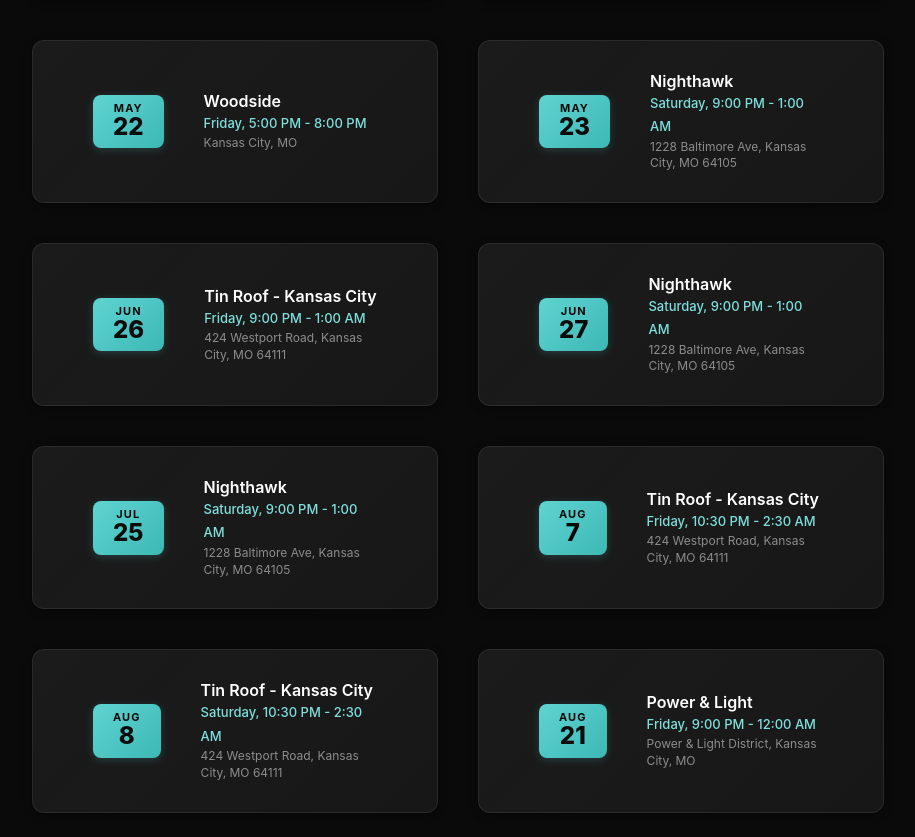
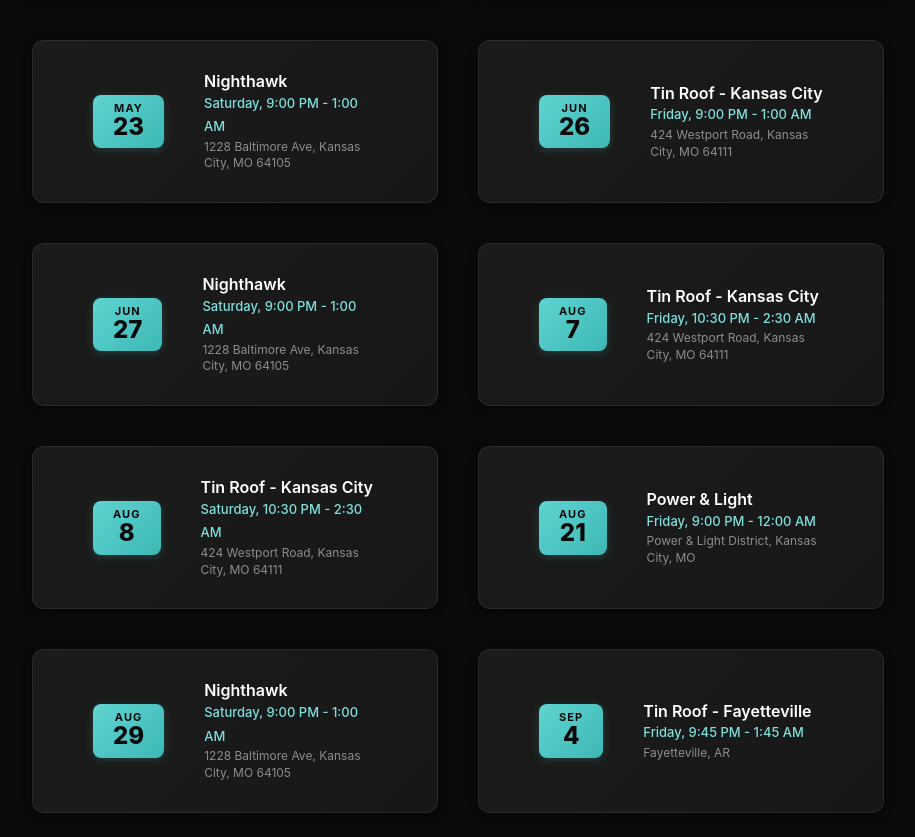
Before and after one commit to adam035827/post-clarity-epk, an Angular app: page /shows in a window 1280 px wide. Shown: the part 1095-1932 px from the top of the page, without its empty margins (182-1097 px from the left). Built offline with nearby package versions, Linux system fonts and the light colour scheme.

Commit message:
Remove Woodside and Jul 25 Nighthawk show

```diff
--- a/src/app/views/shows/shows.ts
+++ b/src/app/views/shows/shows.ts
@@ -19,11 +19,9 @@
     { date: new Date('2026-02-20T21:00:00'), month: 'FEB', day: '20', venue: 'Tin Roof - Kansas City', dayTime: 'Friday, 9:00 PM - 1:00 AM', location: '424 Westport Road, Kansas City, MO 64111' },
     { date: new Date('2026-02-21T21:00:00'), month: 'FEB', day: '21', venue: 'Tin Roof - Kansas City', dayTime: 'Saturday, 9:00 PM - 1:00 AM', location: '424 Westport Road, Kansas City, MO 64111' },
     { date: new Date('2026-03-21T20:00:00'), month: 'MAR', day: '21', venue: 'Greenway - Best of the Industry 2026', dayTime: 'Saturday, 8:00 PM - 11:00 PM', location: '3951 Broadway Boulevard, Kansas City, MO 64111' },
-    { date: new Date('2026-05-22T17:00:00'), month: 'MAY', day: '22', venue: 'Woodside', dayTime: 'Friday, 5:00 PM - 8:00 PM', location: 'Kansas City, MO' },
     { date: new Date('2026-05-23T21:00:00'), month: 'MAY', day: '23', venue: 'Nighthawk', dayTime: 'Saturday, 9:00 PM - 1:00 AM', location: '1228 Baltimore Ave, Kansas City, MO 64105' },
     { date: new Date('2026-06-26T21:00:00'), month: 'JUN', day: '26', venue: 'Tin Roof - Kansas City', dayTime: 'Friday, 9:00 PM - 1:00 AM', location: '424 Westport Road, Kansas City, MO 64111' },
     { date: new Date('2026-06-27T21:00:00'), month: 'JUN', day: '27', venue: 'Nighthawk', dayTime: 'Saturday, 9:00 PM - 1:00 AM', location: '1228 Baltimore Ave, Kansas City, MO 64105' },
-    { date: new Date('2026-07-25T21:00:00'), month: 'JUL', day: '25', venue: 'Nighthawk', dayTime: 'Saturday, 9:00 PM - 1:00 AM', location: '1228 Baltimore Ave, Kansas City, MO 64105' },
     { date: new Date('2026-08-07T22:30:00'), month: 'AUG', day: '7', venue: 'Tin Roof - Kansas City', dayTime: 'Friday, 10:30 PM - 2:30 AM', location: '424 Westport Road, Kansas City, MO 64111' },
     { date: new Date('2026-08-08T22:30:00'), month: 'AUG', day: '8', venue: 'Tin Roof - Kansas City', dayTime: 'Saturday, 10:30 PM - 2:30 AM', location: '424 Westport Road, Kansas City, MO 64111' },
     { date: new Date('2026-08-21T21:00:00'), month: 'AUG', day: '21', venue: 'Power & Light', dayTime: 'Friday, 9:00 PM - 12:00 AM', location: 'Power & Light District, Kansas City, MO' },
--- a/src/index.html
+++ b/src/index.html
@@ -141,29 +141,6 @@
     {
       "@context": "https://schema.org",
       "@type": "MusicEvent",
-      "name": "Post Clarity Live at Nighthawk",
-      "startDate": "2026-07-25T21:00:00",
-      "endDate": "2026-07-26T01:00:00",
-      "eventStatus": "https://schema.org/EventScheduled",
-      "eventAttendanceMode": "https://schema.org/OfflineEventAttendanceMode",
-      "location": {
-        "@type": "MusicVenue",
-        "name": "Nighthawk",
-        "address": {
-          "@type": "PostalAddress",
-          "streetAddress": "1228 Baltimore Ave",
-          "addressLocality": "Kansas City",
-          "addressRegion": "MO",
-          "postalCode": "64105",
-          "addressCountry": "US"
-        }
-      },
-      "performer": { "@type": "MusicGroup", "name": "Post Clarity" },
-      "url": "https://postclaritykc.com/shows"
-    },
-    {
-      "@context": "https://schema.org",
-      "@type": "MusicEvent",
       "name": "Post Clarity Live at Tin Roof Kansas City",
       "startDate": "2026-08-07T22:30:00",
       "endDate": "2026-08-08T02:30:00",
```
